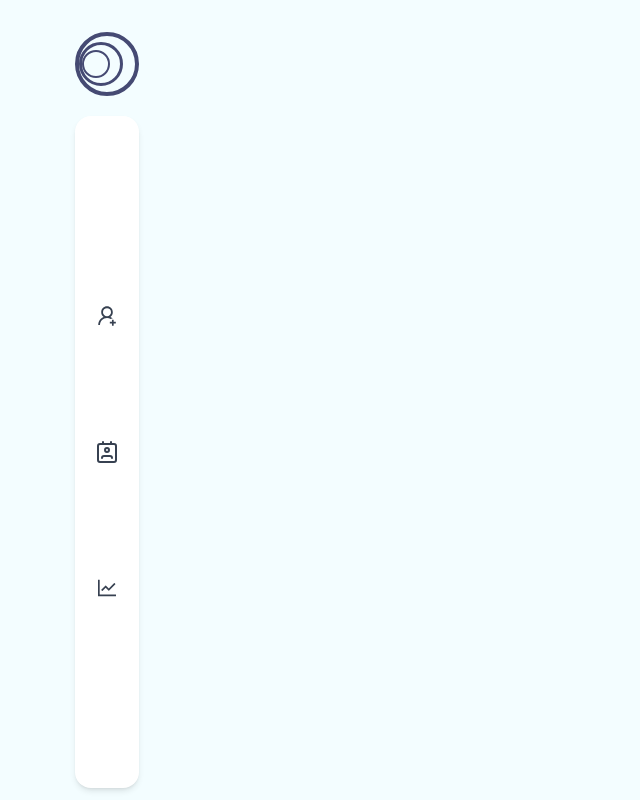
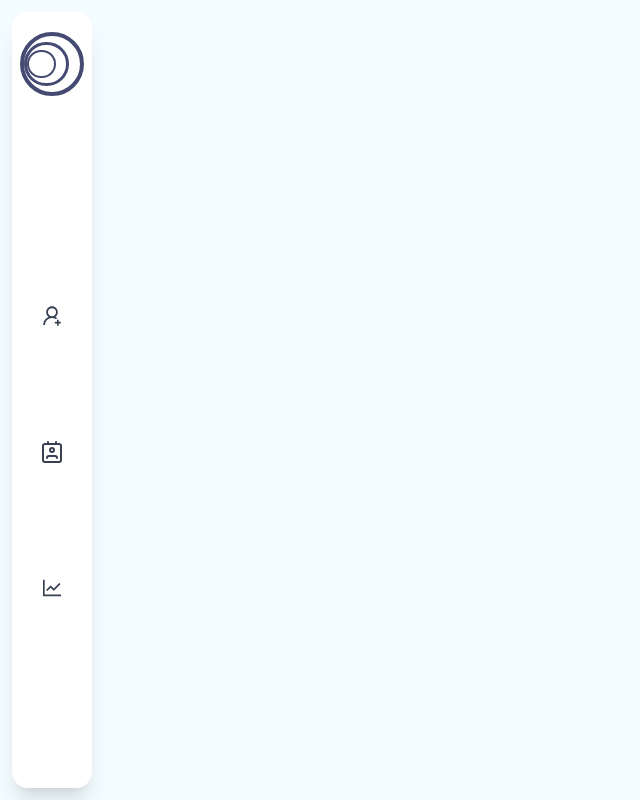
Before and after one commit to Ashirwad-Shetye/taiyo-ai-test, a React (Vite) app: page / in a window 1280 px wide. Shown: the whole page, without its empty margins (0-640 px from the left). Built offline with nearby package versions, Linux system fonts and the light colour scheme.

Commit message:
fix: sidebar dynamic width

```diff
--- a/src/components/sideBar/sideBar.tsx
+++ b/src/components/sideBar/sideBar.tsx
@@ -5,11 +5,11 @@ import { LuContact } from "react-icons/lu";
 
 function SideBar() {
   return (
-    <div className="fixed top-0 left-0 h-screen flex w-20 md:w-2/12 ">
-      <div className=" m-3 flex-1 flex flex-col items-center ">
+    <div className="h-screen flex w-20">
+      <div className="bg-white m-3 flex-1 flex flex-col items-center rounded-2xl shadow-xl">
         <Logo />
-        <div className="bg-white flex-1 flex items-center justify-center rounded-2xl shadow-md">
-          <div className="h-full max-h-80 flex flex-col items-center justify-between px-2">
+        <div className="flex-1 flex items-center justify-center">
+          <div className="h-full max-h-80 flex flex-col items-center justify-between">
             <SideBarButton>
               <AiOutlineUserAdd />
             </SideBarButton>
```
